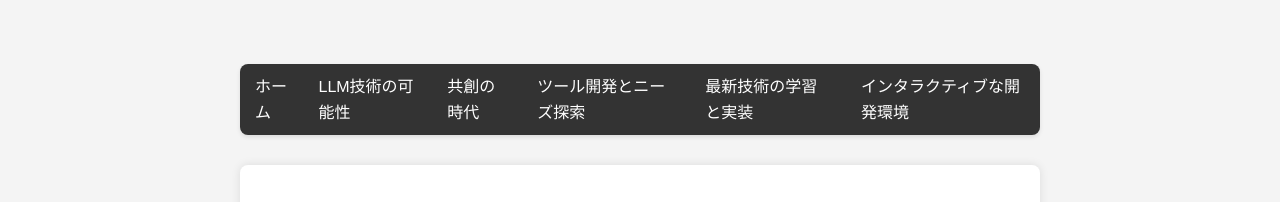
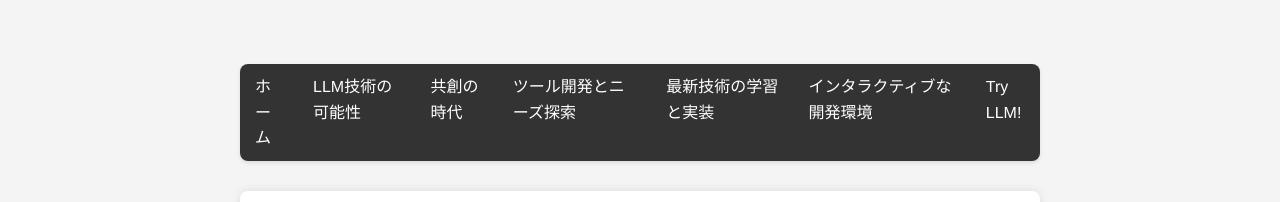
Before and after one commit to brainapp12/my-website, a plain HTML site: page index.html in a window 1280 px wide. Shown: the part 562-764 px from the top of the page. Drawn offline with Linux system fonts and the light colour scheme.

Commit message:
Update index.html

```diff
--- a/index.html
+++ b/index.html
@@ -23,6 +23,7 @@
                 <li><a href="tool-development.html">ツール開発とニーズ探索</a></li>
                 <li><a href="learning-implementation.html">最新技術の学習と実装</a></li>
                 <li><a href="interactive-environment.html">インタラクティブな開発環境</a></li>
+                <li><a href="try-llm.html">Try LLM!</a></li>
             </ul>
         </nav>
         <main>
```
